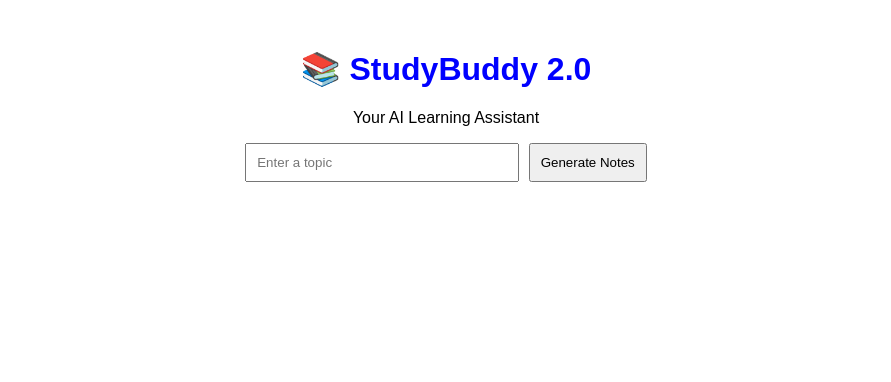
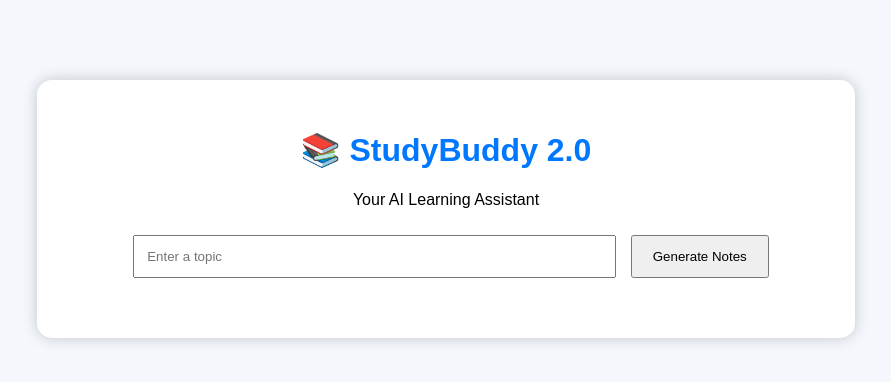
Before and after one commit to Geetha-hub67/StudyBuddy-2.0, a plain HTML site: page index.html in a window 1280 px wide. Shown: the whole page, without its empty margins (194-1085 px from the left). Drawn offline with Linux system fonts and the light colour scheme.

Commit message:
Update style.css

```diff
--- a/style.css
+++ b/style.css
@@ -1,19 +1,35 @@
 body {
     font-family: Arial, sans-serif;
+    background-color: #f4f7fc;
     text-align: center;
-    margin-top: 50px;
+    margin-top: 80px;
+}
+
+.container {
+    background: white;
+    width: 60%;
+    margin: auto;
+    padding: 30px;
+    border-radius: 15px;
+    box-shadow: 0px 0px 15px rgba(0,0,0,0.2);
 }
 
 h1 {
-    color: blue;
+    color: #0077ff;
 }
 
 input {
-    padding: 10px;
-    width: 250px;
+    width: 60%;
+    padding: 12px;
+    margin: 10px;
 }
 
 button {
-    padding: 10px;
-    margin-left: 5px;
+    padding: 12px 20px;
+    cursor: pointer;
 }
+
+#output {
+    margin-top: 20px;
+    text-align: left;
+}
```
